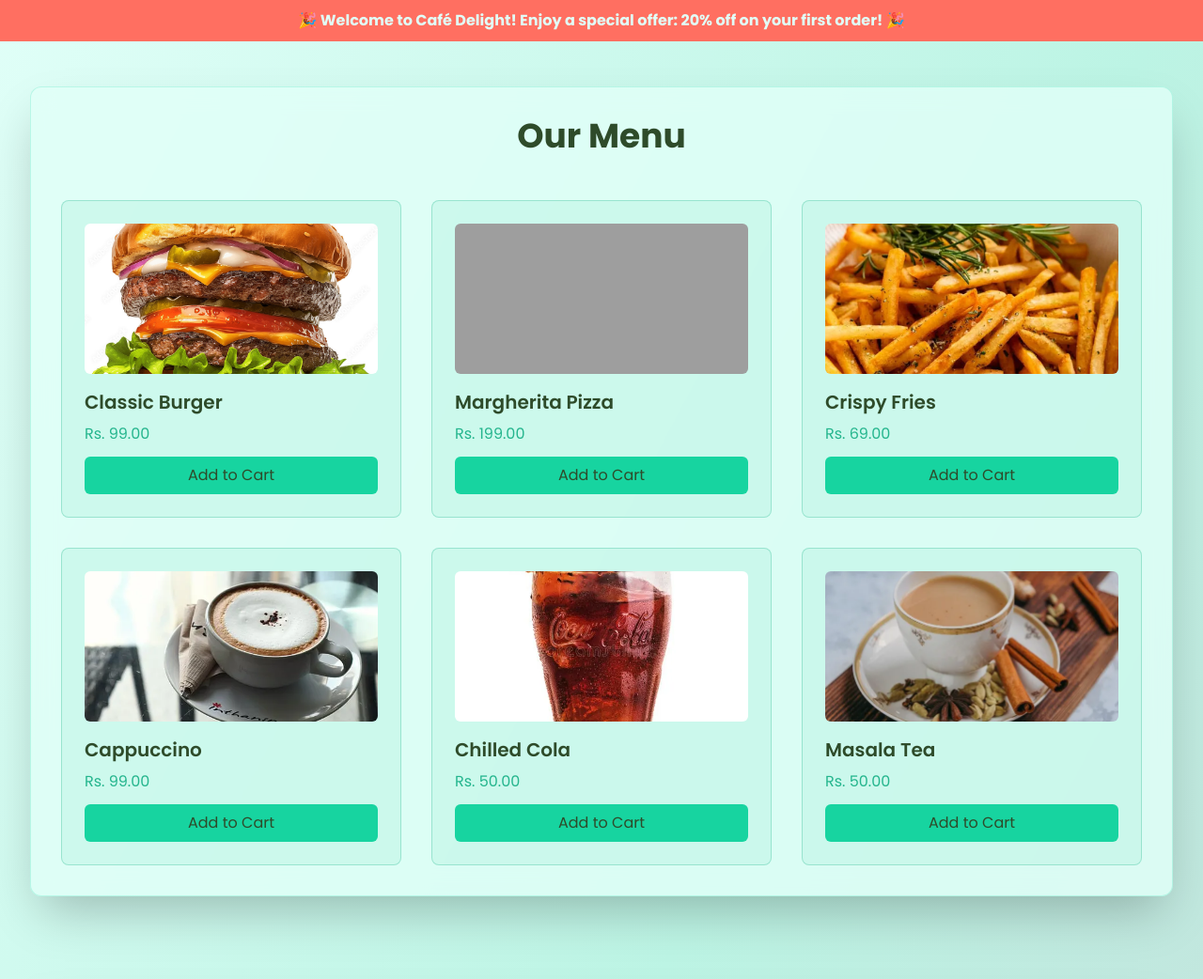
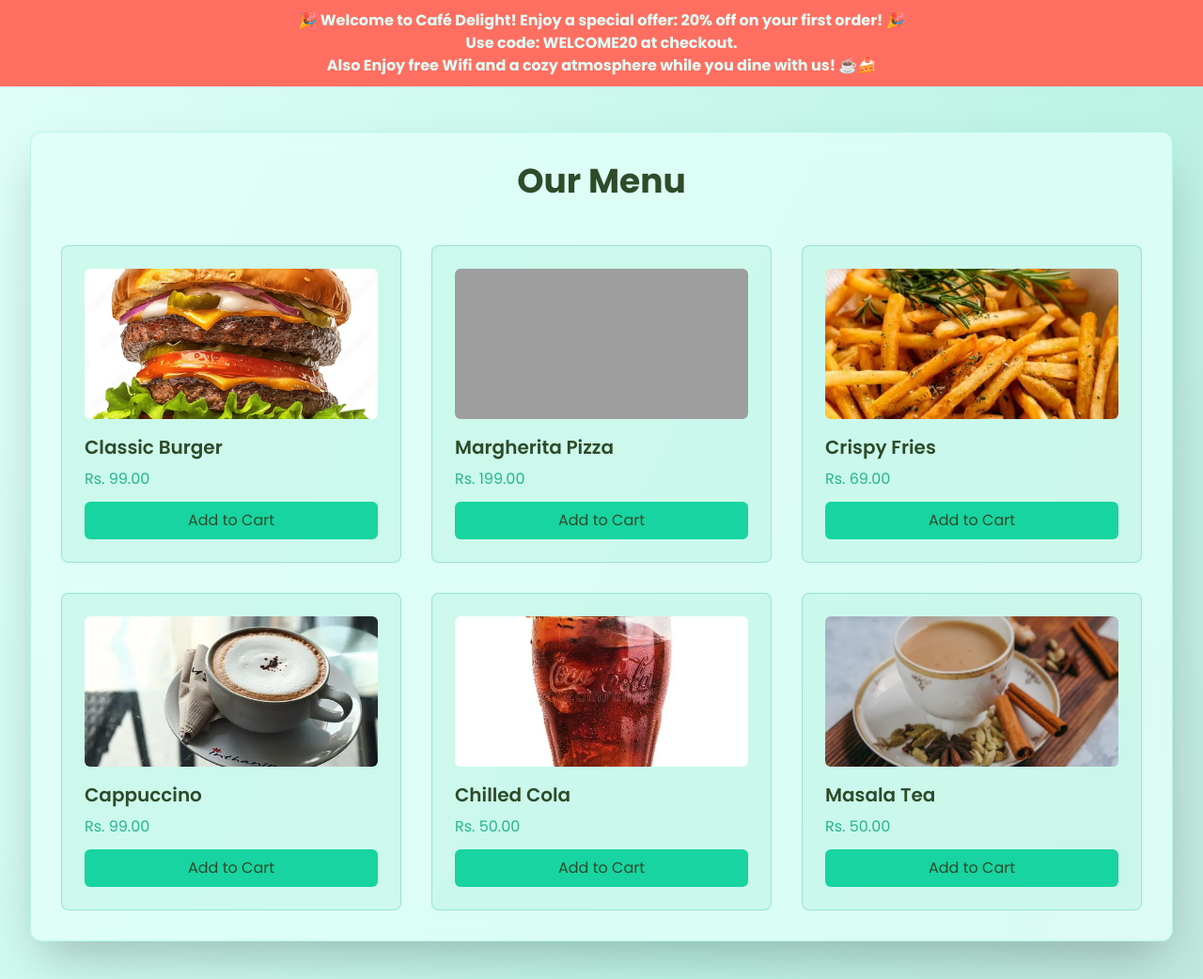
Before and after one commit to surajsri23/Cafe_Management, a Flask app: page / in a window 1280 px wide. Shown: the part 65-1107 px from the top of the page at 94% size. Run offline with Flask 3, Linux system fonts and the light colour scheme; grey boxes are pictures that could not be loaded.

Commit message:
index.html

```diff
--- a/templates/index.html
+++ b/templates/index.html
@@ -62,47 +62,50 @@
     <!-- Offer Banner -->
     <div class="offer-banner animate-fade-in">
         🎉 Welcome to Café Delight! Enjoy a special offer: 20% off on your first order! 🎉
+        <br>
+        Use code: <strong>WELCOME20</strong> at checkout. <br>
+        Also Enjoy free Wifi and a cozy atmosphere while you dine with us! ☕🍰
     </div>
 
     <!-- Menu Section -->
-    <div class="max-w-7xl mx-auto px-4 sm:px-6 lg:px-8 py-12" id="menu">
+    <div class="px-4 py-12 mx-auto max-w-7xl sm:px-6 lg:px-8" id="menu">
         <div class="bg-[#E1FFF8]/80 backdrop-blur-md rounded-xl shadow-2xl p-6 sm:p-8 border border-[#17D4A0]/20">
             <h2 class="text-3xl sm:text-4xl font-bold text-[#2E4B2A] mb-8 sm:mb-12 text-center">Our Menu</h2>
-            <div class="grid grid-cols-1 sm:grid-cols-2 lg:grid-cols-3 gap-6 sm:gap-8">
+            <div class="grid grid-cols-1 gap-6 sm:grid-cols-2 lg:grid-cols-3 sm:gap-8">
                 <!-- Food Items -->
                 <div class="bg-[#BCF4E4]/50 rounded-lg p-4 sm:p-6 transform hover:scale-105 transition duration-300 border border-[#24B58D]/30 hover:border-[#17D4A0]">
-                    <img src="{{ url_for('static', filename='images/classic_burger.jpg') }}" alt="Burger" class="w-full h-32 sm:h-40 object-cover rounded-md mb-4">
+                    <img src="{{ url_for('static', filename='images/classic_burger.jpg') }}" alt="Burger" class="object-cover w-full h-32 mb-4 rounded-md sm:h-40">
                     <h3 class="text-lg sm:text-xl font-semibold text-[#2E4B2A] mb-2">Classic Burger</h3>
                     <p class="text-[#24B58D] mb-3">Rs. 99.00</p>
                     <button onclick="addToCart('Classic Burger', 99.00)" class="w-full bg-[#17D4A0] text-[#2E4B2A] px-4 py-2 rounded-md hover:bg-[#23E8B9] transition-all">Add to Cart</button>
                 </div>
                 <div class="bg-[#BCF4E4]/50 rounded-lg p-4 sm:p-6 transform hover:scale-105 transition duration-300 border border-[#24B58D]/30 hover:border-[#17D4A0]">
-                    <img src="https://images.unsplash.com/photo-1550547660-d9450f859349" alt="Pizza" class="w-full h-32 sm:h-40 object-cover rounded-md mb-4">
+                    <img src="{{ url_for('static', filename='images/Margherita_Pizza.jpg') }}" alt="Pizza" class="object-cover w-full h-32 mb-4 rounded-md sm:h-40">
                     <h3 class="text-lg sm:text-xl font-semibold text-[#2E4B2A] mb-2">Margherita Pizza</h3>
                     <p class="text-[#24B58D] mb-3">Rs. 199.00</p>
                     <button onclick="addToCart('Margherita Pizza', 199.00)" class="w-full bg-[#17D4A0] text-[#2E4B2A] px-4 py-2 rounded-md hover:bg-[#23E8B9] transition-all">Add to Cart</button>
                 </div>
                 <div class="bg-[#BCF4E4]/50 rounded-lg p-4 sm:p-6 transform hover:scale-105 transition duration-300 border border-[#24B58D]/30 hover:border-[#17D4A0]">
-                    <img src="{{ url_for('static', filename='images/Crispy_Fries.jpg') }}" alt="Burger" class="w-full h-32 sm:h-40 object-cover rounded-md mb-4">
+                    <img src="{{ url_for('static', filename='images/Crispy_Fries.jpg') }}" alt="Burger" class="object-cover w-full h-32 mb-4 rounded-md sm:h-40">
                     <h3 class="text-lg sm:text-xl font-semibold text-[#2E4B2A] mb-2">Crispy Fries</h3>
                     <p class="text-[#24B58D] mb-3">Rs. 69.00</p>
                     <button onclick="addToCart('Crispy Fries', 69.00)" class="w-full bg-[#17D4A0] text-[#2E4B2A] px-4 py-2 rounded-md hover:bg-[#23E8B9] transition-all">Add to Cart</button>
                 </div>
                 <!-- Drinks -->
                 <div class="bg-[#BCF4E4]/50 rounded-lg p-4 sm:p-6 transform hover:scale-105 transition duration-300 border border-[#24B58D]/30 hover:border-[#17D4A0]">
-                    <img src="{{ url_for('static', filename='images/Cappuccino.jpg') }}" alt="Burger" class="w-full h-32 sm:h-40 object-cover rounded-md mb-4">
+                    <img src="{{ url_for('static', filename='images/Cappuccino.jpg') }}" alt="Burger" class="object-cover w-full h-32 mb-4 rounded-md sm:h-40">
                     <h3 class="text-lg sm:text-xl font-semibold text-[#2E4B2A] mb-2">Cappuccino</h3>
                     <p class="text-[#24B58D] mb-3">Rs. 99.00</p>
                     <button onclick="addToCart('Cappuccino', 99.00)" class="w-full bg-[#17D4A0] text-[#2E4B2A] px-4 py-2 rounded-md hover:bg-[#23E8B9] transition-all">Add to Cart</button>
                 </div>
                 <div class="bg-[#BCF4E4]/50 rounded-lg p-4 sm:p-6 transform hover:scale-105 transition duration-300 border border-[#24B58D]/30 hover:border-[#17D4A0]">
-                    <img src="{{ url_for('static', filename='images/Cola.jpg') }}" alt="Burger" class="w-full h-32 sm:h-40 object-cover rounded-md mb-4">
+                    <img src="{{ url_for('static', filename='images/Cola.jpg') }}" alt="Burger" class="object-cover w-full h-32 mb-4 rounded-md sm:h-40">
                     <h3 class="text-lg sm:text-xl font-semibold text-[#2E4B2A] mb-2">Chilled Cola</h3>
                     <p class="text-[#24B58D] mb-3">Rs. 50.00</p>
                     <button onclick="addToCart('Chilled Cola', 50.00)" class="w-full bg-[#17D4A0] text-[#2E4B2A] px-4 py-2 rounded-md hover:bg-[#23E8B9] transition-all">Add to Cart</button>
                 </div>
                 <div class="bg-[#BCF4E4]/50 rounded-lg p-4 sm:p-6 transform hover:scale-105 transition duration-300 border border-[#24B58D]/30 hover:border-[#17D4A0]">
-                    <img src="{{ url_for('static', filename='images/tea.jpg') }}" alt="Burger" class="w-full h-32 sm:h-40 object-cover rounded-md mb-4">
+                    <img src="{{ url_for('static', filename='images/tea.jpg') }}" alt="Burger" class="object-cover w-full h-32 mb-4 rounded-md sm:h-40">
                     <h3 class="text-lg sm:text-xl font-semibold text-[#2E4B2A] mb-2">Masala Tea</h3>
                     <p class="text-[#24B58D] mb-3">Rs. 50.00</p>
                     <button onclick="addToCart('Masala Tea', 50.00)" class="w-full bg-[#17D4A0] text-[#2E4B2A] px-4 py-2 rounded-md hover:bg-[#23E8B9] transition-all">Add to Cart</button>
@@ -128,10 +131,10 @@
     </div>
 
     <!-- Checkout Section -->
-    <div class="max-w-7xl mx-auto px-4 sm:px-6 lg:px-8 py-12" id="checkout">
+    <div class="px-4 py-12 mx-auto max-w-7xl sm:px-6 lg:px-8" id="checkout">
         <div class="bg-[#E1FFF8]/80 backdrop-blur-md rounded-xl shadow-2xl p-6 sm:p-8 border border-[#17D4A0]/20">
             <h2 class="text-3xl sm:text-4xl font-bold text-[#2E4B2A] mb-6 sm:mb-8 text-center">Checkout</h2>
-            <form id="checkout-form" class="space-y-6 max-w-md mx-auto">
+            <form id="checkout-form" class="max-w-md mx-auto space-y-6">
                 <div>
                     <label class="block text-[#2E4B2A] mb-2 font-medium">Table Number</label>
                     <select id="table-number" class="w-full px-4 py-3 rounded-lg bg-[#BCF4E4]/50 border border-[#24B58D]/30 text-[#2E4B2A] focus:outline-none focus:ring-2 focus:ring-[#17D4A0] transition-all" required>
```
Also changed, not shown: other parts of templates/index.html (+12 -12 lines).
